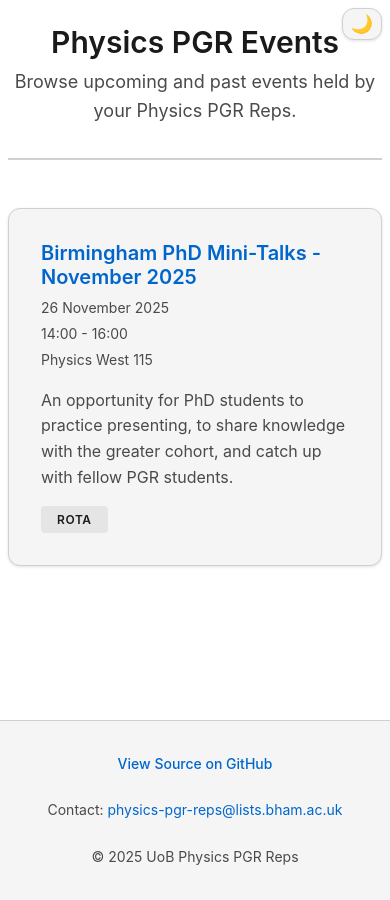
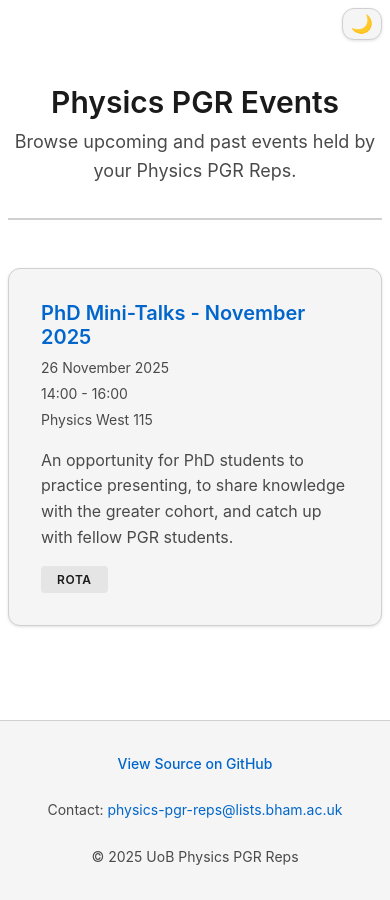
Before and after one commit to jmmeus/uobrepevents, a Jekyll site: the page built from index.html, in a window 390 px wide. Built offline with Jekyll 4.4.1, drawn with Linux system fonts in a browser that asks for light colours.

Commit message:
Minor refinements: paragraph spacing, event rename, and mobile fixes
This commit implements three minor refinements and documentation updates:

1. Fix paragraph spacing in abstracts
   - Added 0.5em margin-bottom to .abstract-content p in rota.css
   - Paragraphs now display with proper spacing (half-line between)
   - Last paragraph margin removed to keep container neat

2. Rename event
   - Changed "Birmingham PhD Mini-Talks" to "PhD Mini-Talks"
   - Updated mini-talks-2025.yml event name

3. Fix theme toggle overlap on mobile
   - Added 60px top padding to .event-header and .page-header on mobile
   - Prevents fixed theme toggle from overlapping with page headers
   - Applied at 768px breakpoint and below

4. Documentation update
   - Added best practice #6 in event-guidelines.md
   - Documents mobile header spacing requirements for custom templates
   - Notes that shared header component already includes the fix

All changes tested and improve mobile UX and content readability.

```diff
--- a/_data/events/mini-talks-2025.yml
+++ b/_data/events/mini-talks-2025.yml
@@ -1,5 +1,5 @@
 type: rota
-name: "Birmingham PhD Mini-Talks - November 2025"
+name: "PhD Mini-Talks - November 2025"
 slug: "mini-talks-2025"
 date: "2025-11-26"
 start_time: "14:00"
--- a/assets/css/rota.css
+++ b/assets/css/rota.css
@@ -139,8 +139,12 @@
 }
 
 .abstract-content p {
-  margin: 0;
+  margin-bottom: 0.5em; /* Half line spacing between paragraphs */
   color: var(--text-secondary);
+}
+
+.abstract-content p:last-child {
+  margin-bottom: 0; /* Remove margin from last paragraph */
 }
 
 /* Talk Links */
--- a/assets/css/theme.css
+++ b/assets/css/theme.css
@@ -317,6 +317,12 @@ main {
     top: var(--space-sm);
     right: var(--space-sm);
   }
+
+  /* Add padding to headers to prevent theme toggle overlap */
+  .event-header,
+  .page-header {
+    padding-top: 60px;
+  }
 }
 
 @media (max-width: 480px) {
```
Also changed, not shown: docs/event-guidelines.md (+1 -0 lines).
